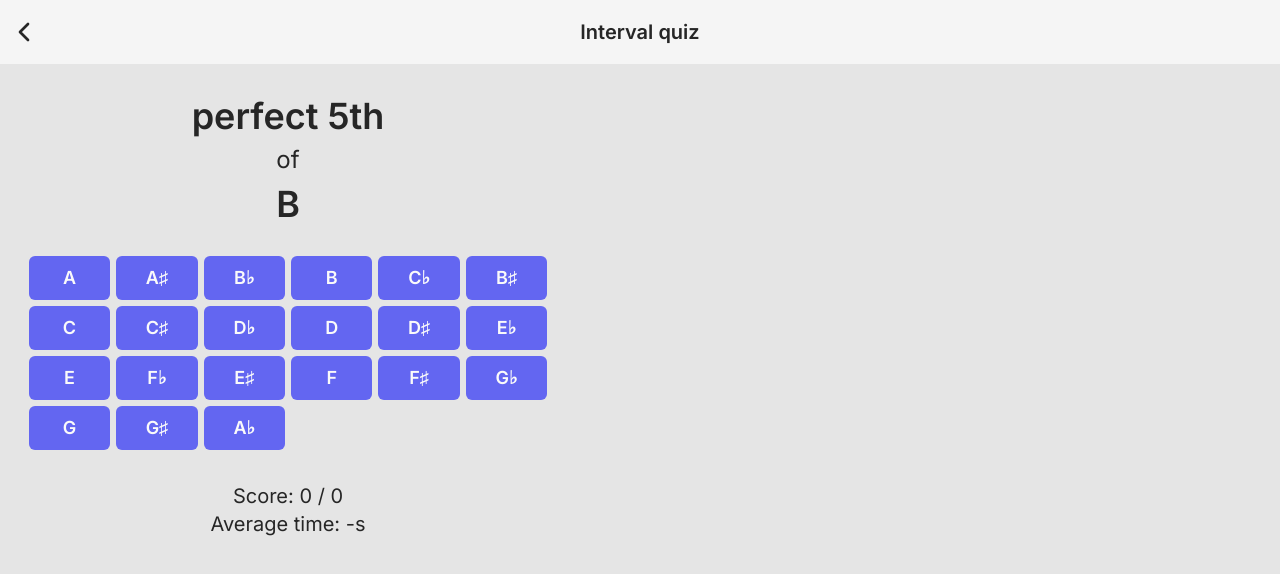
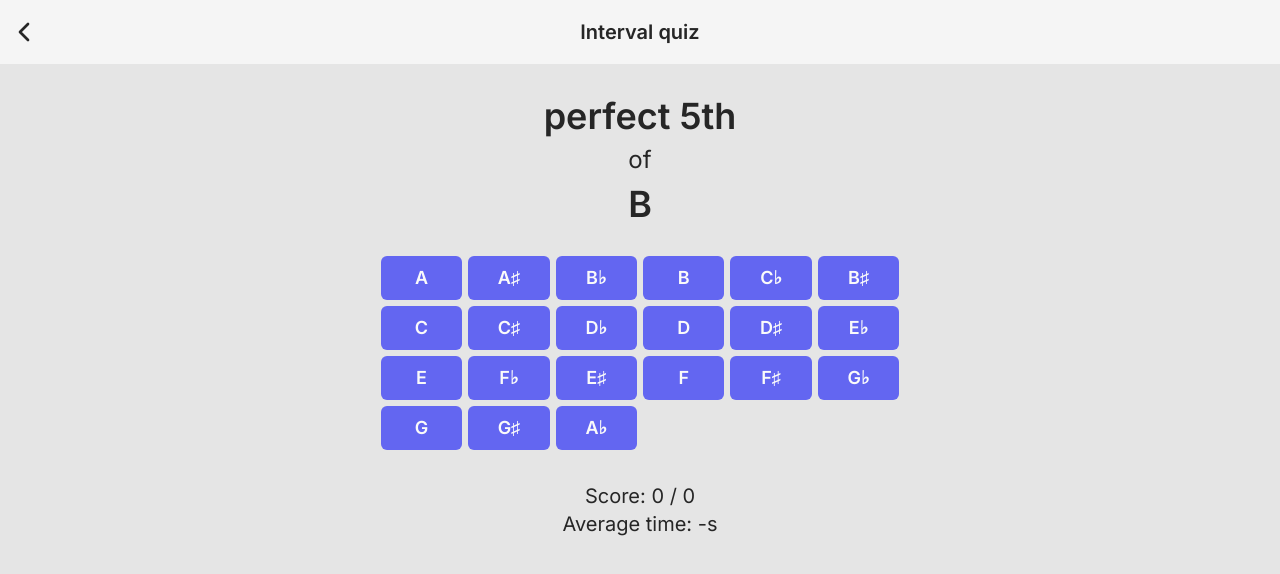
Before and after one commit to KwanghyunOn/jazz-practice, a Next.js app: page /practices/intervalquiz in a window 1280 px wide. Shown: the top 574 px of the page. Built offline with nearby package versions, Linux system fonts and the light colour scheme.

Commit message:
Align center of the contents.

```diff
--- a/app/practices/layout.tsx
+++ b/app/practices/layout.tsx
@@ -1,3 +1,7 @@
 export default function PracticeLayout(props: { children: React.ReactNode }) {
-  return <div className="container mx-auto h-full">{props.children}</div>
+  return (
+    <div className="container mx-auto h-full flex justify-center">
+      <div>{props.children}</div>
+    </div>
+  )
 }
```
